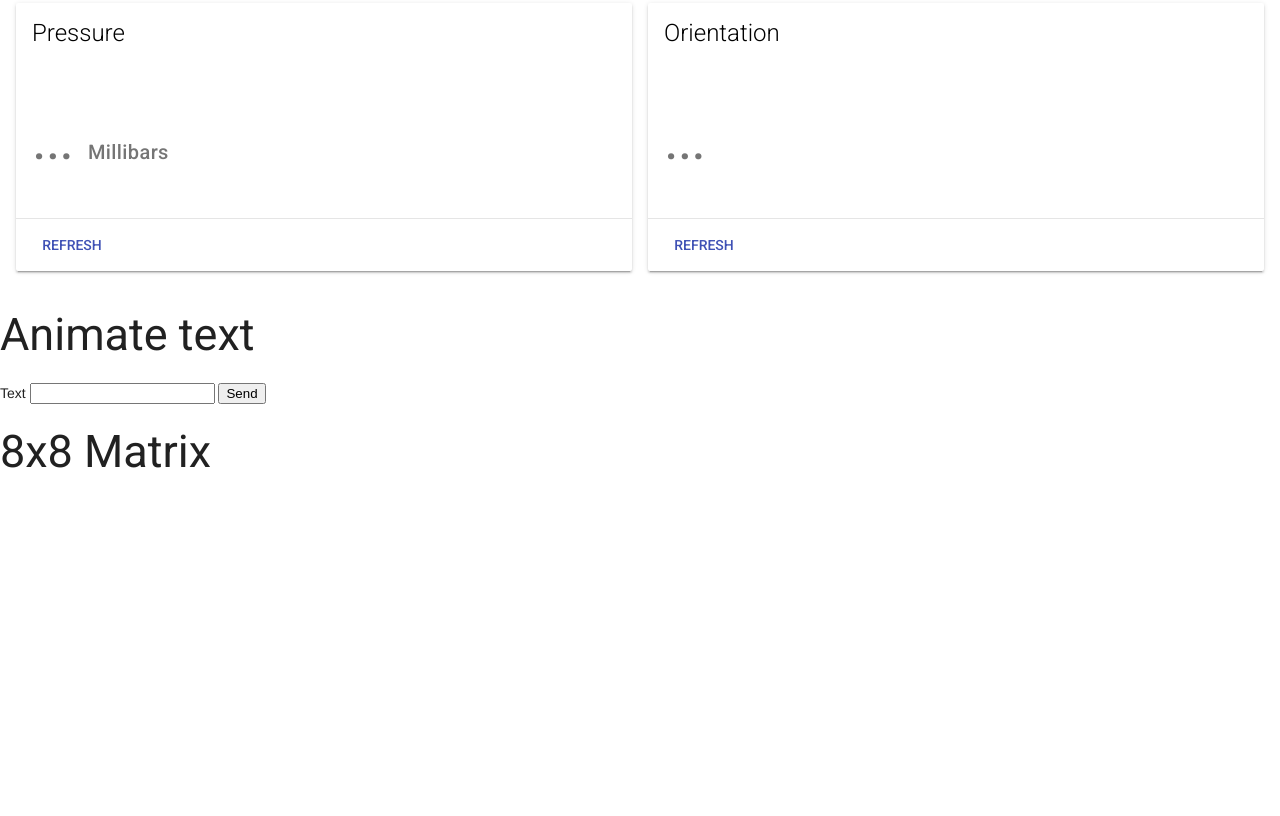
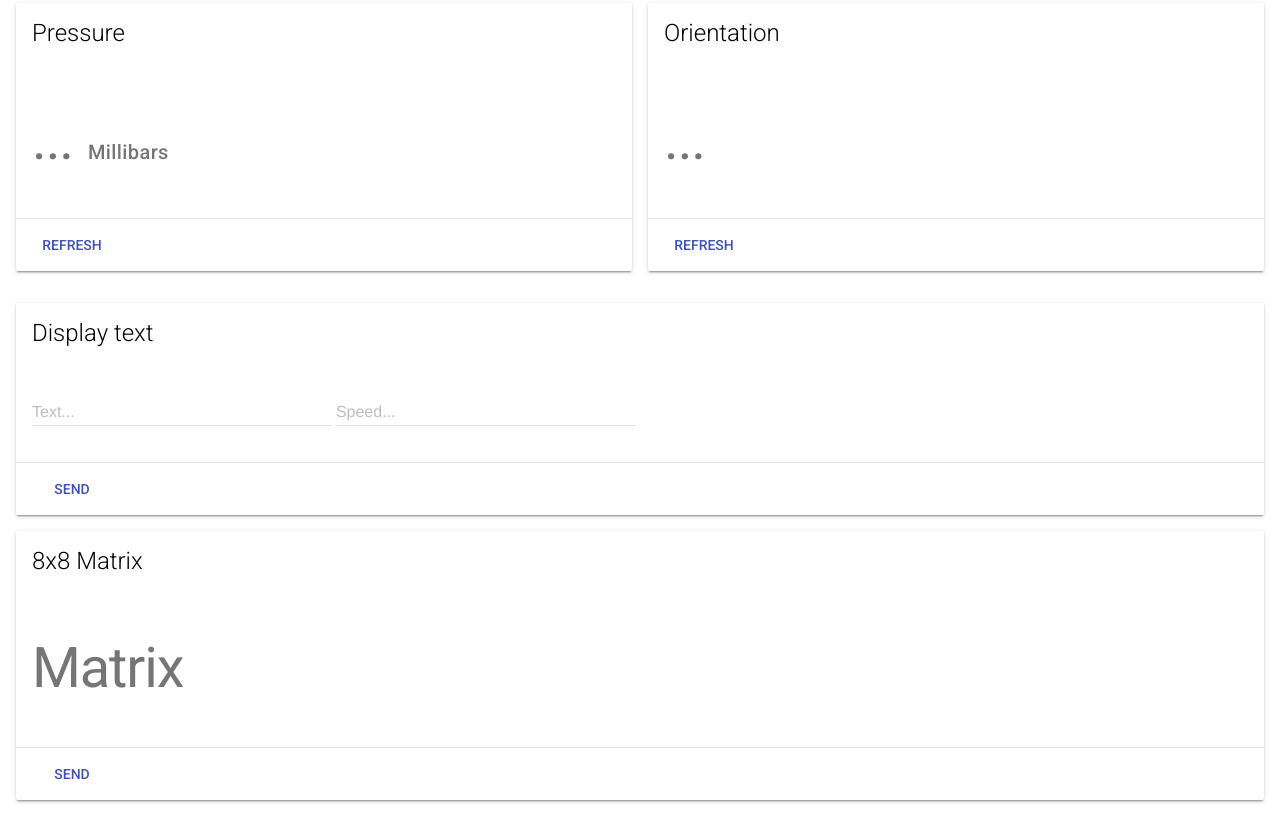
Before and after one commit to panosvoudouris/raspberry-pi-web, a website built with webpack: page src/index.html in a window 1280 px wide. Shown: the part 347-1163 px from the top of the page. Before the commit the page ends 825 px from the top, so only its background shows below. Built offline with nearby package versions, Linux system fonts and the light colour scheme.

Commit message:
Basic text transmit

```diff
--- a/src/index.html
+++ b/src/index.html
@@ -84,17 +84,49 @@
       </div>
     </section>
 
-    <div class="mdl-tabs__panel" id="outputs-panel">
-      <article>
-        <h2>Animate text</h2>
-        <label for="animateText">Text</label>
-        <input type="text" id="animateText" />
-        <button>Send</button>
-      </article>
-      <article>
-        <h2>8x8 Matrix</h2>
-      </article>
-    </div>
+    <section class="mdl-tabs__panel" id="outputs-panel">
+
+      <div class="mdl-grid">
+
+        <article class="input-cell mdl-cell mdl-cell--12-col mdl-card mdl-shadow--2dp" id="display-text">
+          <div class="mdl-card__title">
+            <h2 class="mdl-card__title-text">Display text</h2>
+          </div>
+          <div class="mdl-card__supporting-text">
+            <div class="mdl-textfield mdl-js-textfield mdl-textfield--floating-label">
+              <input class="mdl-textfield__input" type="text" id="display-text-input">
+              <label class="mdl-textfield__label" for="display-text-input">Text...</label>
+            </div>
+            <div class="mdl-textfield mdl-js-textfield mdl-textfield--floating-label">
+              <input class="mdl-textfield__input" type="text" id="display-speed-input">
+              <label class="mdl-textfield__label" for="display-speed-input">Speed...</label>
+            </div>
+          </div>
+          <div class="mdl-card__actions mdl-card--border">
+            <a class="mdl-button mdl-button--colored mdl-js-button mdl-js-ripple-effect send-button">
+              Send
+            </a>
+          </div>
+        </article>
+
+        <article class="input-cell mdl-cell mdl-cell--12-col mdl-card mdl-shadow--2dp" id="matrix">
+          <div class="mdl-card__title">
+            <h2 class="mdl-card__title-text">8x8 Matrix</h2>
+          </div>
+          <div class="mdl-card__supporting-text">
+            <h1>Matrix</h1>
+          </div>
+          <div class="mdl-card__actions mdl-card--border">
+            <a class="mdl-button mdl-button--colored mdl-js-button mdl-js-ripple-effect">
+              Send
+            </a>
+          </div>
+        </article>
+
+      </div>
+
+    </section>
+
   </div>
 </body>
 
--- a/src/index.js
+++ b/src/index.js
@@ -2,6 +2,7 @@ import './style.less';
 import 'material-design-lite/material.min.js';
 import InputSensor from './modules/input-sensor';
 import Matrix from './modules/matrix';
+import Text from './modules/text';
 
 // Startup
 (() => {
@@ -13,4 +14,8 @@ import Matrix from './modules/matrix';
     new InputSensor('Humidity', 'humidity'),
     new InputSensor('Orientation', 'orientation'),
   ];
+
+  const outputs = [
+    new Text()
+  ]
 })();
--- a/src/modules/input-sensor.js
+++ b/src/modules/input-sensor.js
@@ -8,7 +8,7 @@ class InputSensor {
 
     console.log(`Starting ${this.service_type}`);
 
-    $(`#${this.route} .refresh-button`).click(this.refresh.bind(this))
+    $(`#${this.route} .refresh-button`).click(this.refresh.bind(this));
   }
 
   get endpoint() {
@@ -18,7 +18,7 @@ class InputSensor {
   refresh() {
     $(`#${this.route}`).addClass('is-loading');
     fetch( this.endpoint, {
-    	method: 'get'
+    	method: 'GET'
     }).then( (response) => {
       // A few assumptions here but hey...
       return response.json()
--- /dev/null
+++ b/src/modules/text.js
@@ -0,0 +1,43 @@
+import $ from 'jquery';
+
+class Text {
+  constructor() {
+    this.host = 'pi';
+    this.route = 'show';
+
+    console.log(`Starting Text`);
+
+    $("#display-text .send-button").click(this.send.bind(this));
+  }
+
+  get endpoint() {
+    return `http://${this.host}:8080/${this.route}`;
+  }
+
+  send() {
+    const message = $('#display-text-input').val();
+    const speed = $('#display-speed-input').val();
+    console.log(message, speed);
+
+    const headers = new Headers({
+  		'Content-Type': 'application/json'
+    });
+
+    fetch( this.endpoint, {
+    	method: 'POST',
+      mode: 'no-cors',
+      headers: headers,
+      body: JSON.stringify({
+              message,
+              speed
+            })
+    }).then( (response) => {
+      console.log(`Success sending ${message} & ${speed} to ${this.endpoint}`);
+    }).catch( (err) => {
+      console.log(`Error ${err} while sending text to ${this.endpoint}`);
+    });
+
+  }
+};
+
+export default Text;
```
